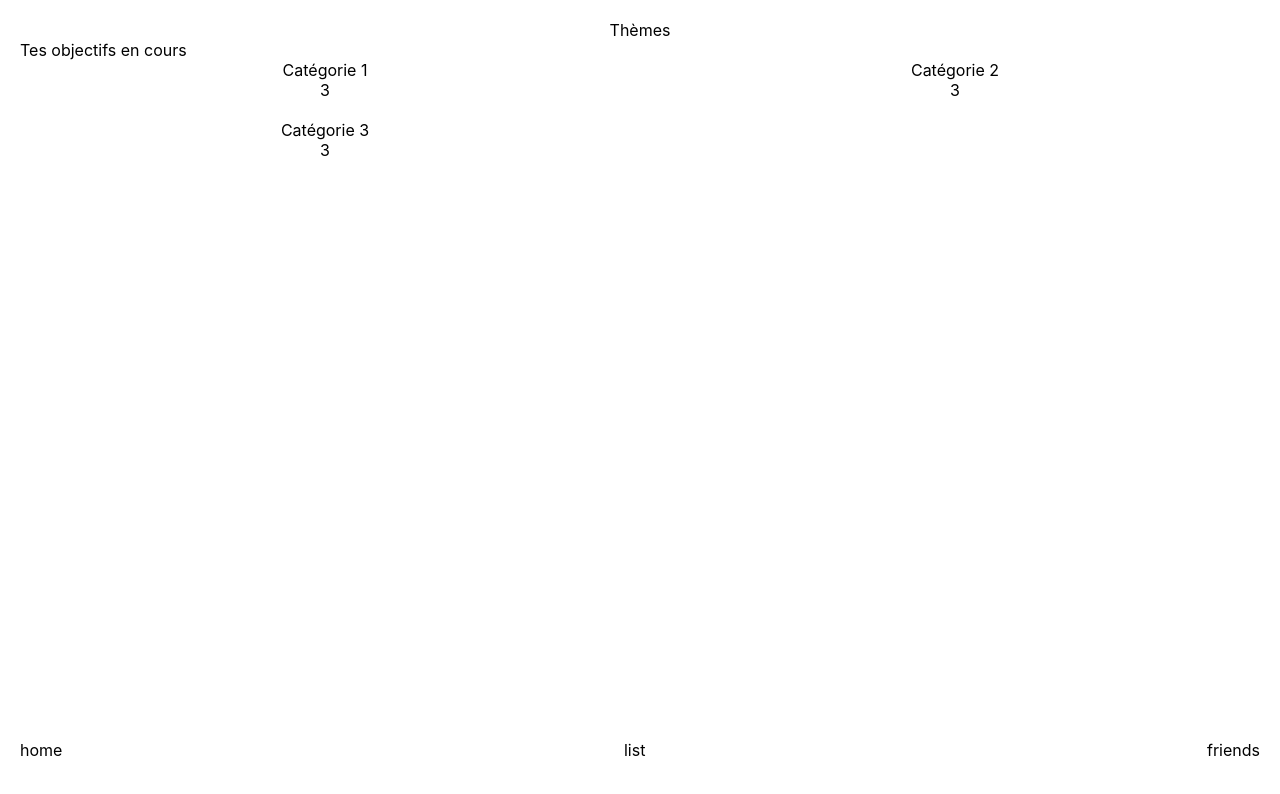
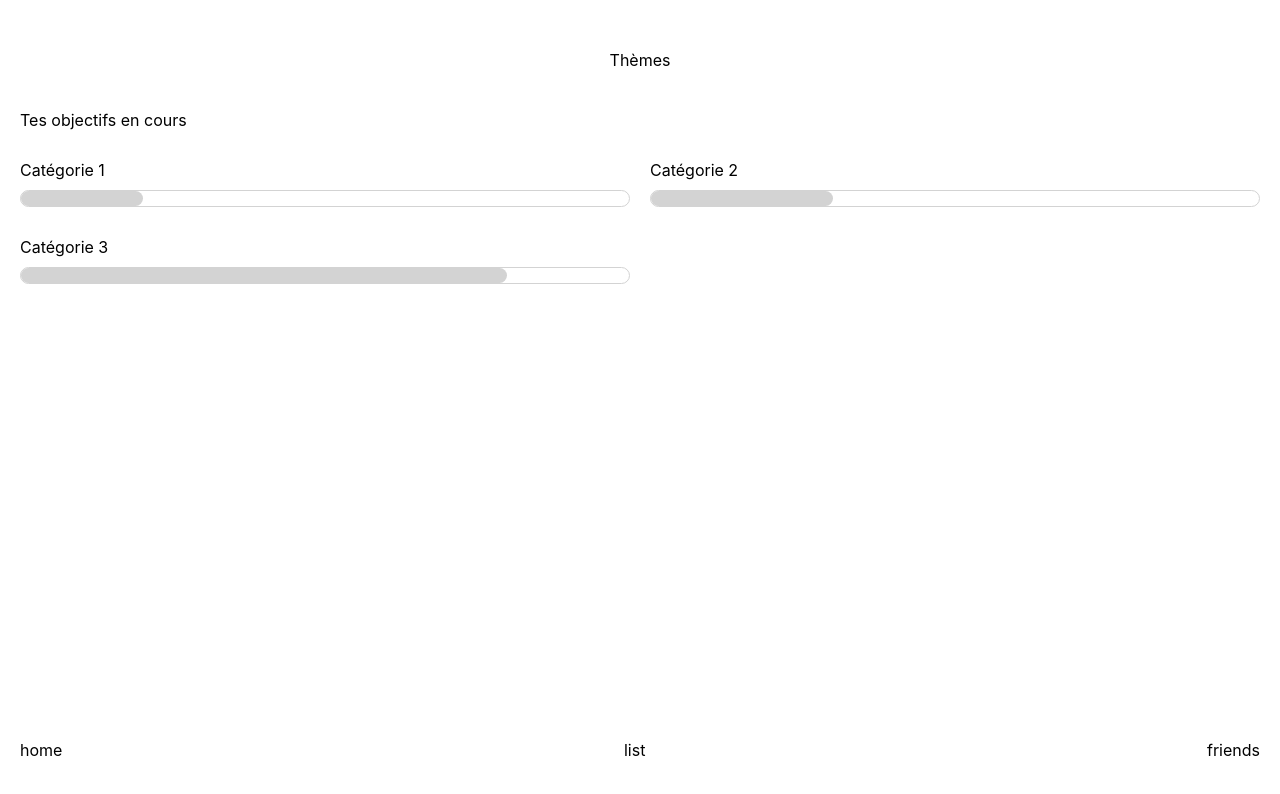
Before and after one commit to alexandre-mace/hackaton-022020, a React (Create React App) app: page / in a window 1280 px wide. Both pictures are taken after a click on the element "list". Shown: the top 794 px of the page. Built offline with nearby package versions, Linux system fonts and the light colour scheme.

Commit message:
Update category page

```diff
--- a/src/App.css
+++ b/src/App.css
@@ -65,9 +65,12 @@
 }
 .page-title {
   text-align: center;
+  margin-top: 30px;
+  margin-bottom: 40px;
 }
 .page-subtitle {
   text-align: left;
+  margin-bottom: 30px;
 }
 .category-title {
   text-align: center;
@@ -81,4 +84,53 @@
 }
 .goals-title {
   text-align: center;
+  margin-top: 20px;
 }
+@keyframes goal-progression-bar {
+  0% {
+    width: 0;
+  }
+}
+@-webkit-keyframes goal-progression-bar {
+  0% {
+    width: 0;
+  }
+}
+@-moz-keyframes goal-progression-bar {
+  0% {
+    width: 0;
+  }
+}
+@-o-keyframes goal-progression-bar {
+  0% {
+    width: 0;
+  }
+}
+
+.goal-progression {
+  margin-top: 10px;
+  -moz-border-radius: 10px 10px 10px 10px;
+  -webkit-border-radius: 10px 10px 10px 10px;
+  -ms-border-radius: 10px 10px 10px 10px;
+  border-radius: 10px 10px 10px 10px;
+  border: 1px solid lightgray;
+  margin-bottom: 10px;
+}
+
+.goal-progression-bar {
+  -moz-border-radius: 10px 10px 10px 10px;
+  -webkit-border-radius: 10px 10px 10px 10px;
+  -ms-border-radius: 10px 10px 10px 10px;
+  border-radius: 10px 10px 10px 10px;
+  -moz-animation: goal-progression-bar 1s;
+  -webkit-animation: goal-progression-bar 1s;
+  -ms-animation: goal-progression-bar 1s;
+  animation: goal-progression-bar 1s;
+  background-color: lightgray;
+  display: block;
+  height: 15px;
+  width: 0px;
+}
+.mt-3 {
+  margin-top: 20px;
+}
--- a/src/data/categories.json
+++ b/src/data/categories.json
@@ -28,7 +28,7 @@
       }
     ],
     "image" : "superimage.jpg",
-    "progression" : 3
+    "progression" : 20
   },
   {
     "title": "Catégorie 2",
@@ -59,7 +59,7 @@
       }
     ],
     "image" : "superimage.jpg",
-    "progression" : 3
+    "progression" : 30
   },
   {
     "title": "Catégorie 3",
@@ -90,6 +90,6 @@
       }
     ],
     "image" : "superimage.jpg",
-    "progression" : 3
+    "progression" : 80
   }
 ]
--- a/src/page/CategoriesPage.js
+++ b/src/page/CategoriesPage.js
@@ -13,9 +13,9 @@ const CategoriesPage = ({ categories, selectedCategory, setSelectedCategory }) =
                     <div className={"page-subtitle"}>Tes objectifs en cours</div>
                     <div className="categories-wrapper">
                         {categories.map((category, index) => (
-                            <div onClick={() => setSelectedCategory(category)} className={"category-title"} key={index}>
-                                <span>{category.title}</span><br/>
-                                <span>{category.progression}</span>
+                            <div onClick={() => setSelectedCategory(category)} key={index}>
+                                <span className={"category-title"}>{category.title}</span><br/>
+                                <div className={"goal-progression"}><span style={{ width: `${category.progression}%`}} className={"goal-progression-bar"}></span></div>
                             </div>
                         ))}
                     </div>
@@ -24,7 +24,7 @@ const CategoriesPage = ({ categories, selectedCategory, setSelectedCategory }) =
             {selectedCategory &&
             <>
                 <div onClick={() => setSelectedCategory(null)}>picto retour</div>
-                <div className={"d-flex"}>
+                <div className={"d-flex mt-3"}>
                     <div>image du thème</div>
                     <div>{selectedCategory.title}</div>
                 </div>
```
